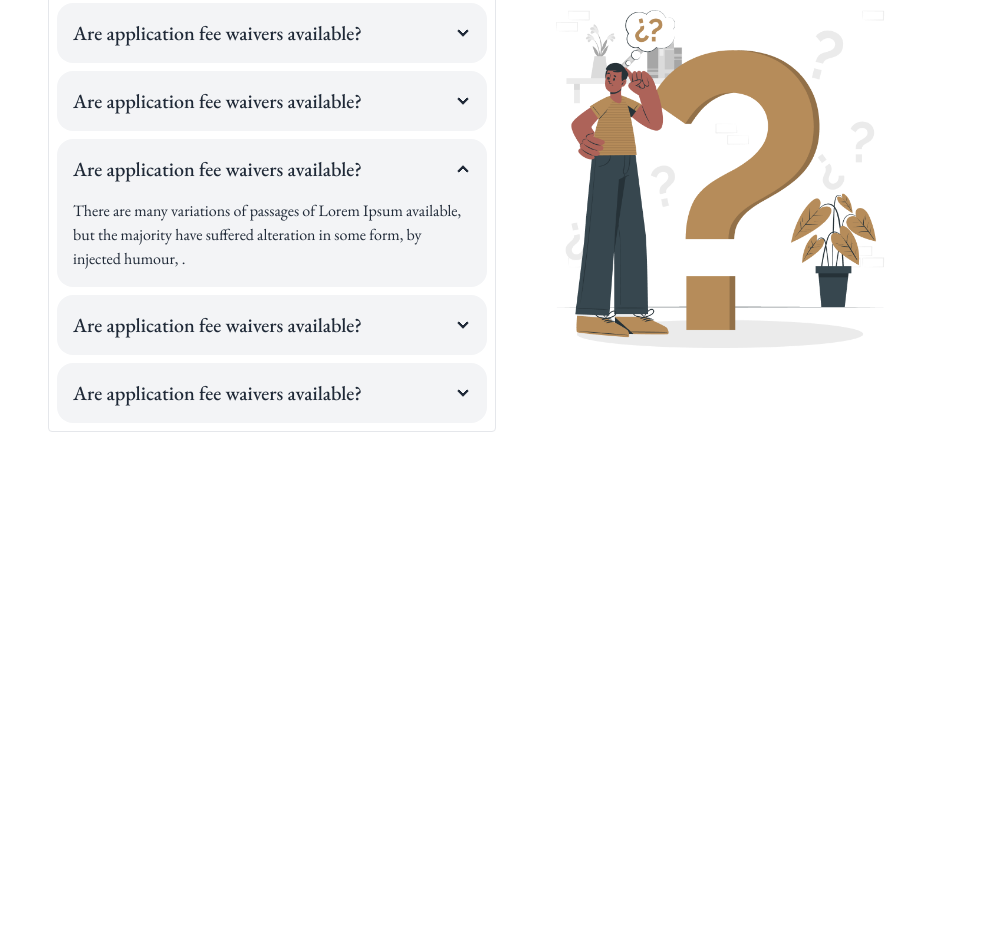
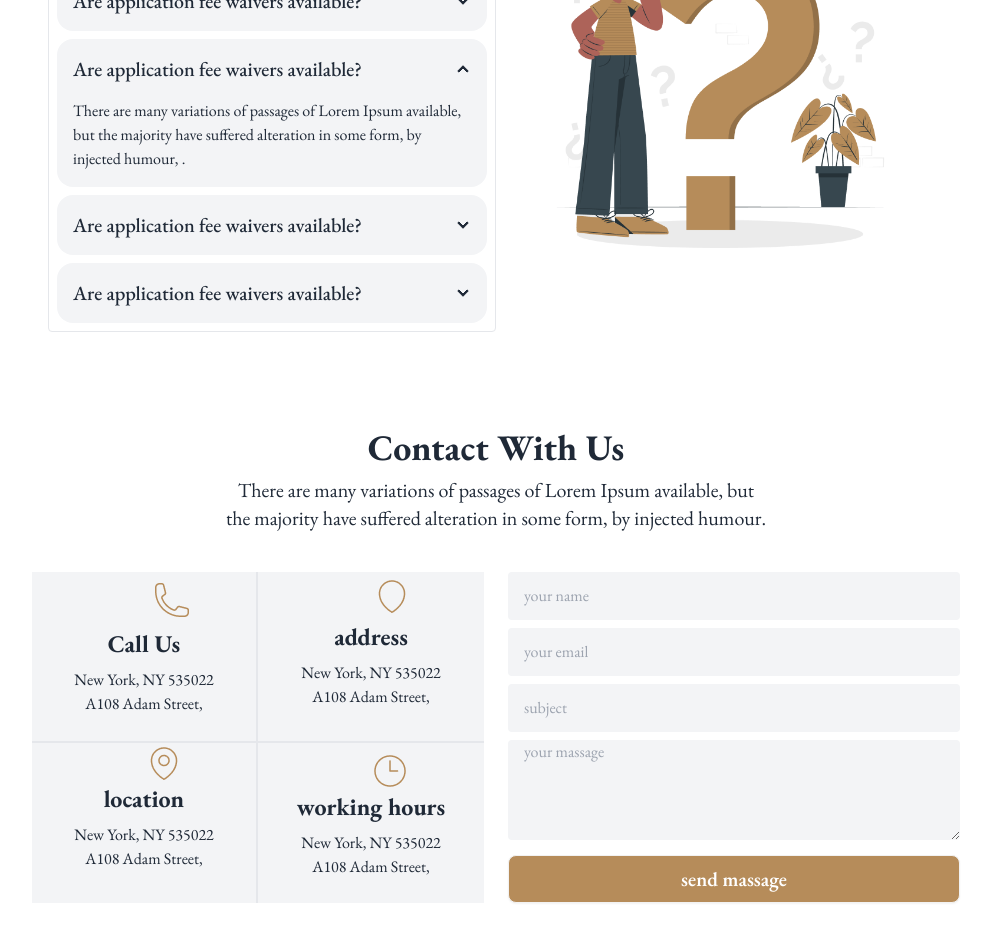
Before and after one commit to Imranahmed935/Law-Solution-2024, a plain HTML site: page index.html in a window 1280 px wide. Shown: the part 3034-3975 px from the top of the page, without its empty margins (144-1135 px from the left). Before the commit the page ends 3546 px from the top, so only its background shows below. Drawn offline with nearby package versions, Linux system fonts and the light colour scheme.

Commit message:
contact added

```diff
--- a/index.html
+++ b/index.html
@@ -234,7 +234,7 @@
           <p class="text-xl">There are many variations of passages of Lorem Ipsum available, but the majority have suffered alteration in some form, by injected humour.</p>
         </div>
      <div
-      class=" hero lg:h-[600px] lg:mt-20 mt-4 rounded-lg"
+      class=" hero lg:h-[500px] lg:mt-20 mt-4 rounded-lg"
       style="background-image: url(./images/banner.png);">
      <div class="hero-overlay bg-opacity-60"></div>
      <div class="hero-content text-neutral-content text-center">
@@ -303,6 +303,48 @@
             </div>
         </div>
       </section>
+      <section class="lg:mt-24">
+        <div class="lg:w-1/2 mx-auto mt-10 text-center mb-10">
+          <h1 class="text-4xl font-bold mb-2">Contact With Us</h1>
+          <p class="text-xl">There are many variations of passages of Lorem Ipsum available, but the majority have suffered alteration in some form, by injected humour.</p>
+        </div>
+        <div class="lg:mt-10 grid grid-cols-1 md:grid-cols-2 md:px-20 gap-6">
+          <div class=" grid grid-cols-1 md:grid-cols-2 bg-gray-100 text-center">
+            <div class="md:border-r-2 md:border-gray-200 md:border-b-2 ">
+              <img class="md:ml-28 ml-44 p-2" src="./images/call.png" alt="">
+              <h1 class="text-2xl font-bold mb-2">Call Us</h1>
+              <p>New York, NY 535022</p>
+              <p>A108 Adam Street,</p>
+            </div>
+            <div class="md:border-b-2 md:border-gray-200">
+              <img class="md:ml-28 ml-44 p-2" src="./images/address.png" alt="">
+              <h1 class="text-2xl font-bold mb-2">address</h1>
+              <p>New York, NY 535022</p>
+              <p>A108 Adam Street,</p>
+            </div>
+            <div class="md:border-r-2 md:border-gray-200"">
+              <img class="md:ml-28 ml-44" src="./images/location.png" alt="">
+              <h1 class="text-2xl font-bold mb-2">location</h1>
+              <p>New York, NY 535022</p>
+              <p>A108 Adam Street,</p>
+            </div>
+            <div class="mt-2">
+              <img class="md:ml-28 ml-44" src="./images/time.png" alt="">
+              <h1 class="text-2xl font-bold mb-2">working hours</h1>
+              <p>New York, NY 535022</p>
+              <p>A108 Adam Street,</p>
+            </div>
+
+          </div>
+          <div class="space-y-2">
+            <input class="w-full bg-gray-100 px-4 py-3 rounded" type="text" placeholder="your name"><br>
+            <input class="w-full bg-gray-100 px-4 py-3 rounded" type="text" placeholder="your email"><br>
+            <input class="w-full bg-gray-100 px-4 py-3 rounded" type="text" placeholder="subject"><br>
+            <textarea class="w-full h-[100px] bg-gray-100 px-4 rounded" placeholder="your massage"></textarea><br>
+            <button class="btn bg-primary-clr w-full text-white text-xl">send massage</button>
+          </div>
+        </div>
+      </section>
     </main>
   </body>
 </html>
```
